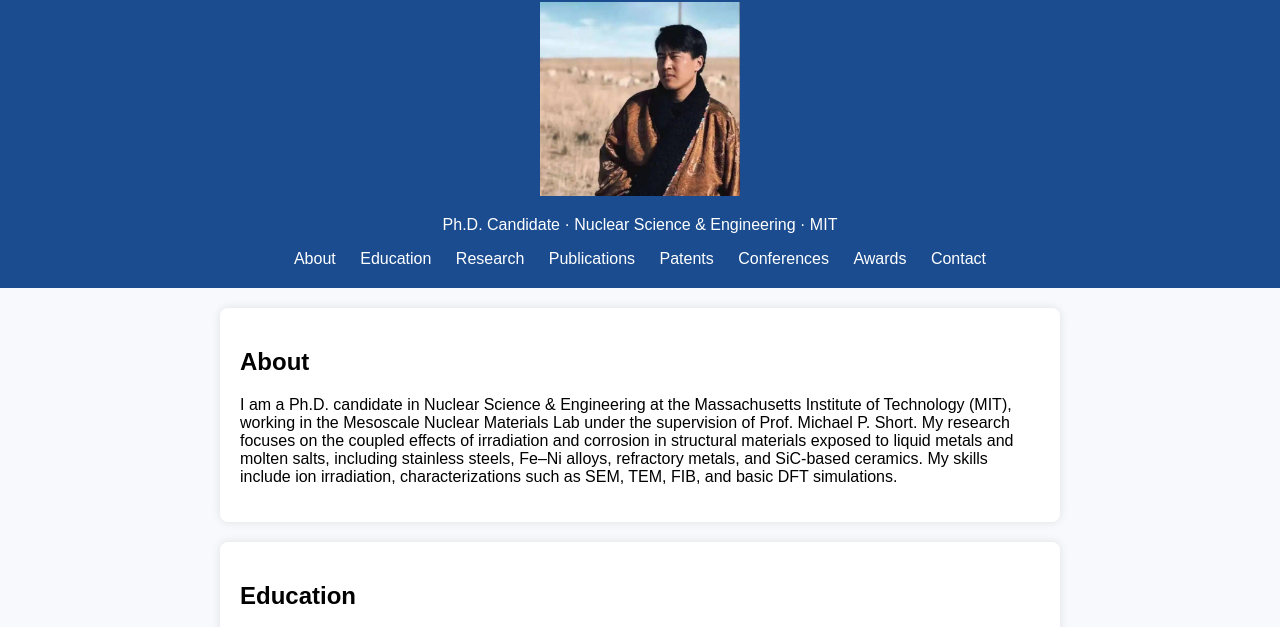
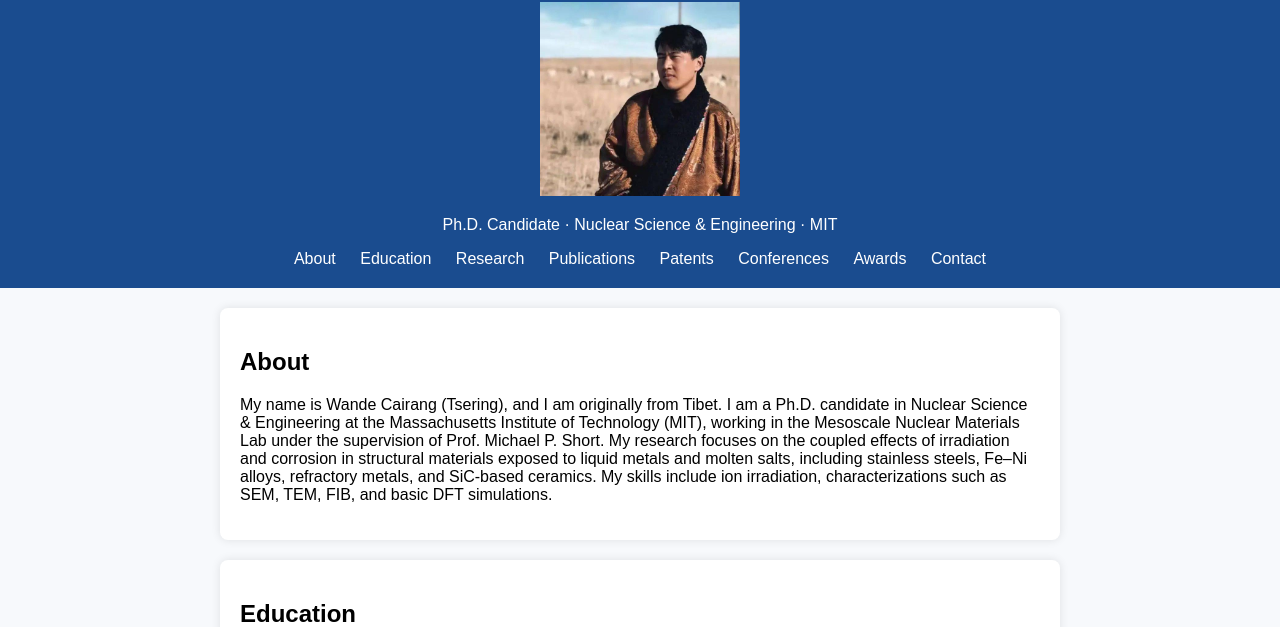
Before and after one commit to Wandecairang/wandecairang.github.io, a plain HTML site: page index.html in a window 1280 px wide. Shown: the part 98-725 px from the top of the page. Drawn offline with Linux system fonts and the light colour scheme.

Commit message:
Revise personal introduction in index.html
Updated personal introduction in the about section.

```diff
--- a/index.html
+++ b/index.html
@@ -26,7 +26,7 @@
 <section id="about">
   <h2>About</h2>
   <p>
-    I am a Ph.D. candidate in Nuclear Science & Engineering at the Massachusetts Institute of
+    My name is Wande Cairang (Tsering), and I am originally from Tibet. I am a Ph.D. candidate in Nuclear Science & Engineering at the Massachusetts Institute of
     Technology (MIT), working in the Mesoscale Nuclear Materials Lab under the supervision of
     Prof. Michael P. Short. My research focuses on the coupled effects of irradiation and
     corrosion in structural materials exposed to liquid metals and molten salts, including
```
